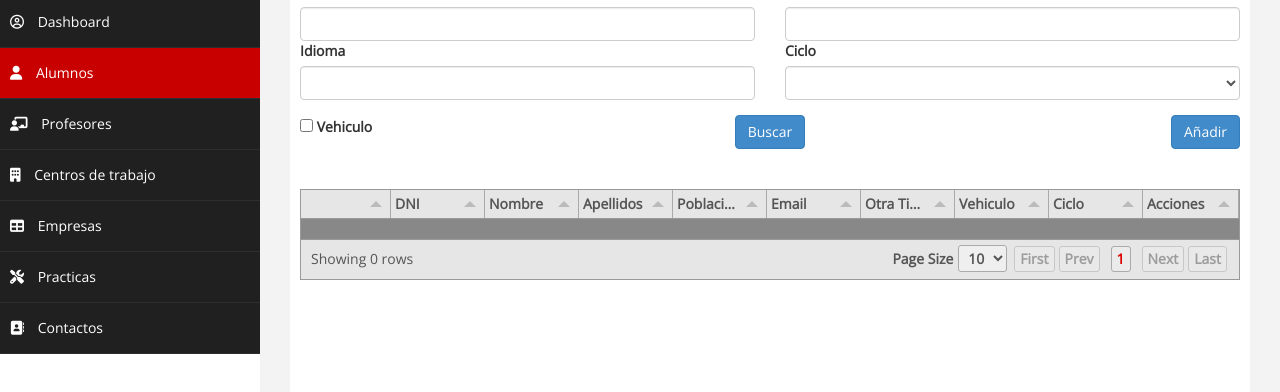
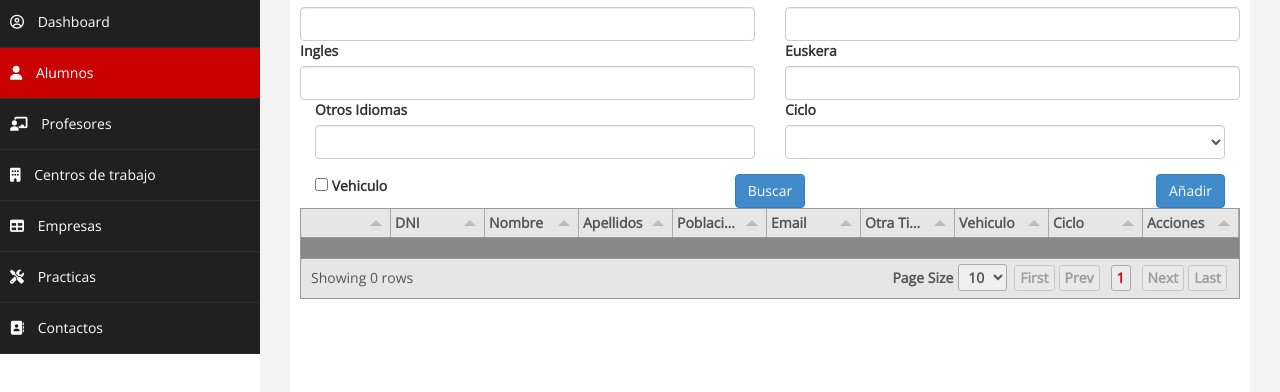
Before and after one commit to reto-nazaret/front, a plain HTML site: page alumnos.html in a window 1280 px wide. Shown: the part 242-634 px from the top of the page. Drawn offline with nearby package versions, Linux system fonts and the light colour scheme; no server answers; sample sign-in values are in the browser's storage.

Commit message:
Change 'alumnos' form

```diff
--- a/alumnos.html
+++ b/alumnos.html
@@ -107,6 +107,8 @@ font-size: 16px;"> &nbsp; <a href="login.html" class="btn btn-danger square-btn-
                             <label for="">DNI</label>
                             <input type="text" class="form-control" placeholder="12345678A">
                         </div>
+                    </div>
+                    <div class="row">
                         <div class="col-md-6">
                             <label for="">Población</label>
                             <input type="text" class="form-control">
@@ -115,14 +117,25 @@ font-size: 16px;"> &nbsp; <a href="login.html" class="btn btn-danger square-btn-
                             <label for="">Otra Titulacion</label>
                             <input type="text" class="form-control">
                         </div>
+                    </div>
+                    <div class="row">
                         <div class="col-md-6">
-                            <label for="">Idioma</label>
+                            <label for="">Ingles</label>
+                            <input type="text" class="form-control">
+                        </div>
+                        <div class="col-md-6">
+                            <label for="">Euskera</label>
+                            <input type="text" class="form-control">
+                        </div>
+                    </div>
+                    <div class="col-md-6">
+                        <label for="">Otros Idiomas</label>
                         <input type="text" class="form-control">
                     </div>
                     <div class="form-group col-md-6">
                         <label for="inputState">Ciclo</label>
                         <select id="inputState" class="form-control">
-                                <option ></option>
+                            <option></option>
                             <option>...</option>
                         </select>
                     </div>
@@ -137,7 +150,6 @@ font-size: 16px;"> &nbsp; <a href="login.html" class="btn btn-danger square-btn-
                     </div>
                     <div class="col-md-4 text-right">
                         <button onclick="add_alumnos()" type="button" class="btn btn-primary">Añadir</button>
-                        </div>
                     </div>
                 </form>
             </div>
--- a/assets/js/views/alumnos-view.js
+++ b/assets/js/views/alumnos-view.js
@@ -30,7 +30,6 @@ function handleRowClick(e, row){
 
     link.href = filePath;
 
-    link.target = '_blank';   //Posibilidad de abrir en nueva pestaña.
 
     link.click();
 
```
Also changed, not shown: login.html (+9 -3 lines). Lines whose indentation alone changed are shown as unchanged.
